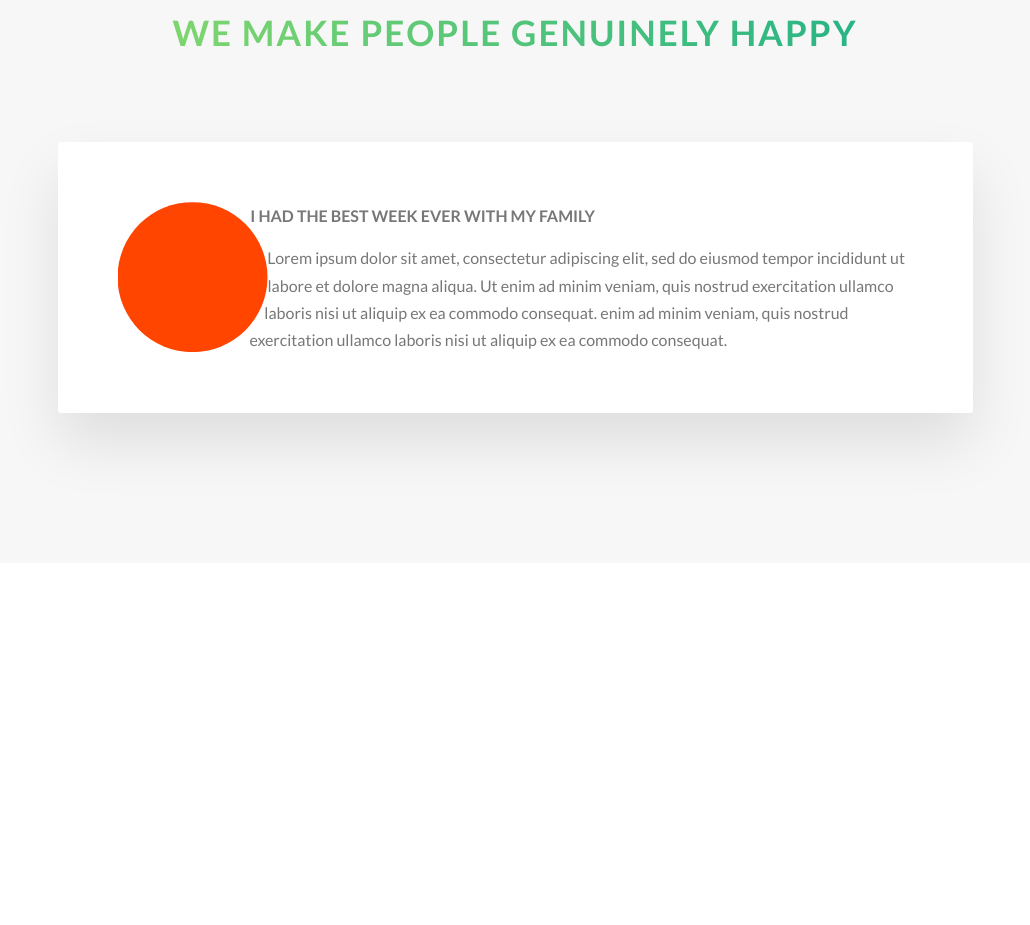
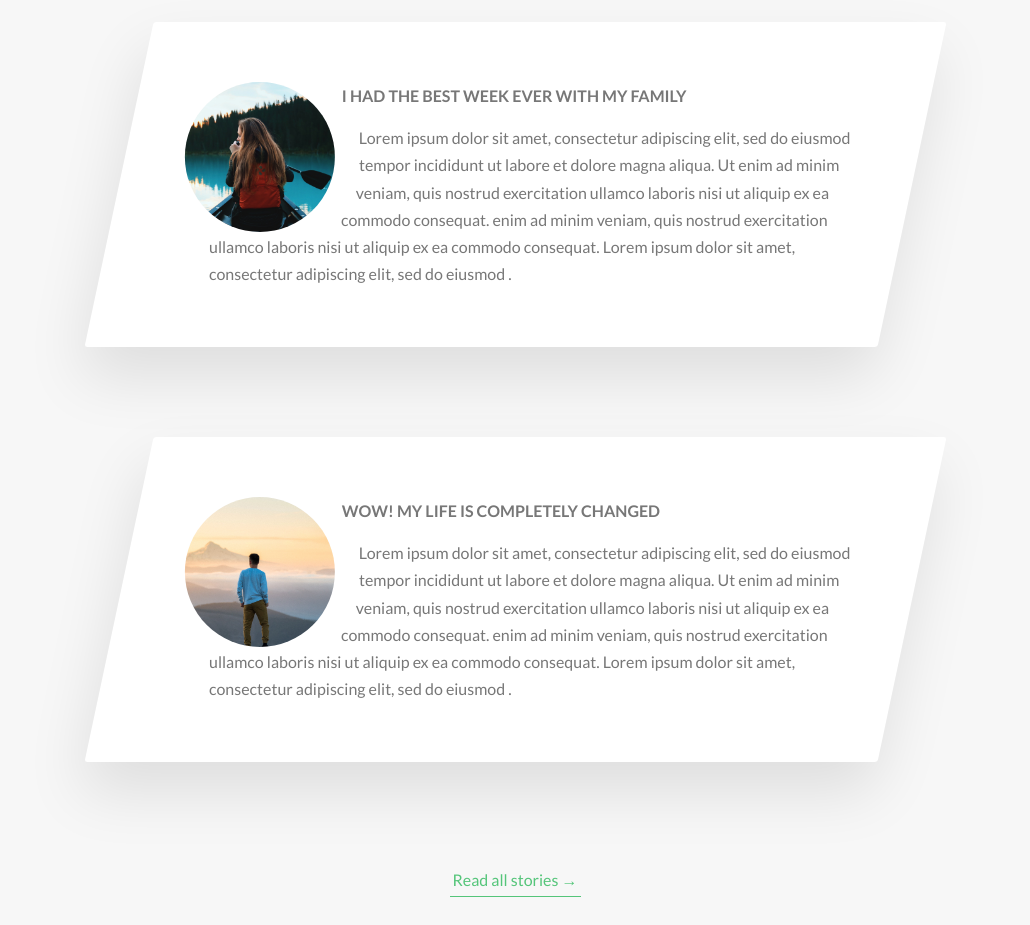
Before and after one commit to laurel-ray/starter, a website: page index.html in a window 1280 px wide. Shown: the part 4014-4939 px from the top of the page, without its empty margins (125-1155 px from the left). Before the commit the page ends 4607 px from the top, so only its background shows below. Drawn offline with Linux system fonts and the light colour scheme.

Commit message:
completed stories section

```diff
--- a/index.html
+++ b/index.html
@@ -218,18 +218,44 @@
                 <div class="row">
                     <div class="story">
                         <figure class="story__shape">
-
+                            <img src="img/nat-8.jpg" alt="person on a tour" class="story__img">
+                            <figcaption class="story__caption">
+                                Mary Smith
+                            </figcaption>
                         </figure>
                         <div class="story__text">
                             <h3 class="heading-tertiary u-margin-bottom-small">
                                 I had the best week ever with my family
                             </h3>
                             <p>
-                                Lorem ipsum dolor sit amet, consectetur adipiscing elit, sed do eiusmod tempor incididunt ut labore et dolore magna aliqua. Ut enim ad minim veniam, quis nostrud exercitation ullamco laboris nisi ut aliquip ex ea commodo consequat. enim ad minim veniam, quis nostrud exercitation ullamco laboris nisi ut aliquip ex ea commodo consequat.
+                                Lorem ipsum dolor sit amet, consectetur adipiscing elit, sed do eiusmod tempor incididunt ut labore et dolore magna aliqua. Ut enim ad minim veniam, quis nostrud exercitation ullamco laboris nisi ut aliquip ex ea commodo consequat. enim ad minim veniam, quis nostrud exercitation ullamco laboris nisi ut aliquip ex ea commodo consequat. Lorem ipsum dolor sit amet, consectetur adipiscing elit, sed do eiusmod .
                             </p>
                         </div>
                     </div>
                 </div>
+
+                <div class="row">
+                    <div class="story">
+                        <figure class="story__shape">
+                            <img src="img/nat-9.jpg" alt="person on a tour" class="story__img">
+                            <figcaption class="story__caption">
+                                Jackie Wilson
+                            </figcaption>
+                        </figure>
+                        <div class="story__text">
+                            <h3 class="heading-tertiary u-margin-bottom-small">
+                                Wow! My life is completely changed
+                            </h3>
+                            <p>
+                                Lorem ipsum dolor sit amet, consectetur adipiscing elit, sed do eiusmod tempor incididunt ut labore et dolore magna aliqua. Ut enim ad minim veniam, quis nostrud exercitation ullamco laboris nisi ut aliquip ex ea commodo consequat. enim ad minim veniam, quis nostrud exercitation ullamco laboris nisi ut aliquip ex ea commodo consequat. Lorem ipsum dolor sit amet, consectetur adipiscing elit, sed do eiusmod .
+                            </p>
+                        </div>
+                    </div>
+                </div>
+                <div class="u-center-text u-margin-top-huge">
+                    <a href="#" class="btn-text">Read all stories &rarr;</a>
+                 </div>
+
 
             </section>
 
--- a/sass/components/_story.scss
+++ b/sass/components/_story.scss
@@ -1,21 +1,68 @@
 .story {
-    width: 75%;
+    width: 65%;
     margin: 0 auto;
     box-shadow: 0 3rem 6rem rgba($color-black, .1);
     background-color: $color-white;
     border-radius: 3px;
     padding: 6rem;
+    padding-left: 9rem;
     font-size: $default-font-size;
+    transform: skewx(-12deg);
+    margin-bottom: 9rem;
+
+
+
 
     &__shape {
+
         width: 15rem;
         height: 15rem;
-        background-color: orangered;
+        float: left;
+        -webkit-clip-path: circle(50%);
+        clip-path: circle(50%);
+        -webkit-shape-outside: circle(50%);
+        shape-outside: circle(50%);
+        transform: translateX(-3rem) skewX(12deg);
+        position: relative;
 
-        float: left;
-        shape-outside: circle(50% at 50% 50%);
-
-        clip-path: circle(50% at 50% 50%);
 
     }
+
+    &__img {
+        height: 100%;
+        transform: translatex(-4rem) scale(140%);
+        //backface-visibility: hidden;
+        transition: all .5s;
+
+    }
+
+    &__text {
+        transform: skewX(12deg);
+
+
+    }
+
+    &__caption {
+        position: absolute;
+        top: 50%;
+        left: 50%;
+        transform: translate(-50%, 20%);
+        color: $color-white;
+        text-transform: uppercase;
+        font-size: 1.7rem;
+        text-align: center;
+        opacity: 0;
+        transition: all .5s;
+        backface-visibility: hidden;
+    }
+
+    &:hover &__caption {
+        opacity: 1;
+        transform: translate(-50%, -50%);
+    }
+
+    &:hover &__img {
+        transform: translatex(-4rem) scale(1);
+        filter: blur(3px) brightness(80%);
+    }
 }
--- a/sass/pages/_home.scss
+++ b/sass/pages/_home.scss
@@ -25,13 +25,13 @@
 
 .section-tours {
     background-color: $color-grey-light-1;
-    padding: 25rem 0rem 15rem 0rem;
+    padding: 25rem 0rem 8rem 0rem;
     margin-top: -11rem;
 
 }
 
 .section-stories {
-    padding: 15rem 0;
+    padding: 10rem 0;
     background-color: $color-grey-light-1;
 
 }
```
Also changed, not shown: sass/main.css, 1 other file.
